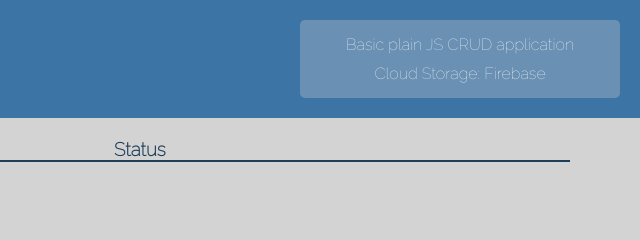
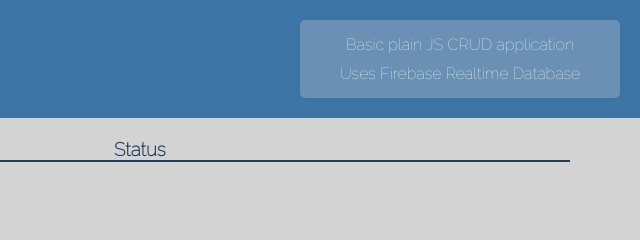
Before and after one commit to dfranzzzzz/Library-App-JS-, a plain HTML site: page index.html in a window 1280 px wide. Shown: the top 240 px of the page, 640-1280 px from the left. Drawn offline with Linux system fonts and the light colour scheme; no server answers.

Commit message:
Update index.html

```diff
--- a/index.html
+++ b/index.html
@@ -52,7 +52,7 @@
         Basic plain JS CRUD application
       </p>
       <p>
-        Cloud Storage: Firebase
+        Uses Firebase Realtime Database
       </p>
     </div>
   </header>
```
